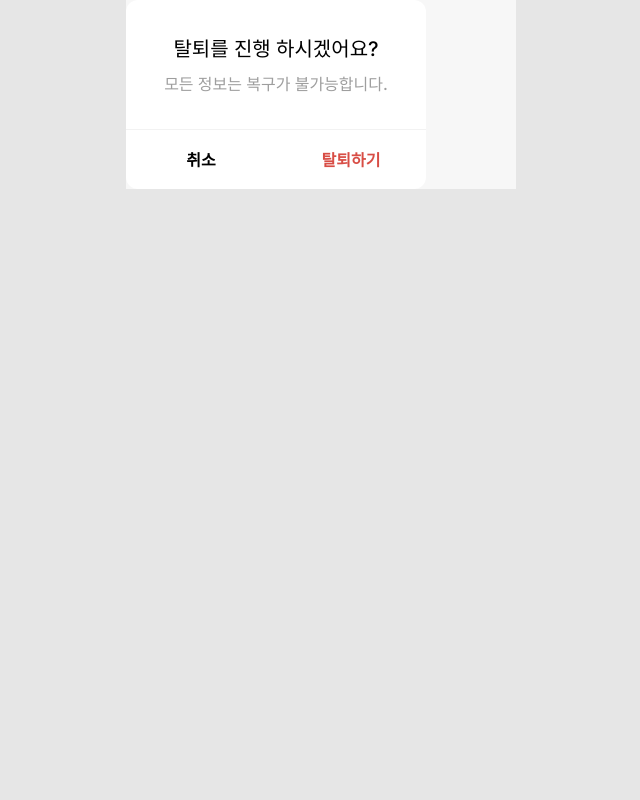
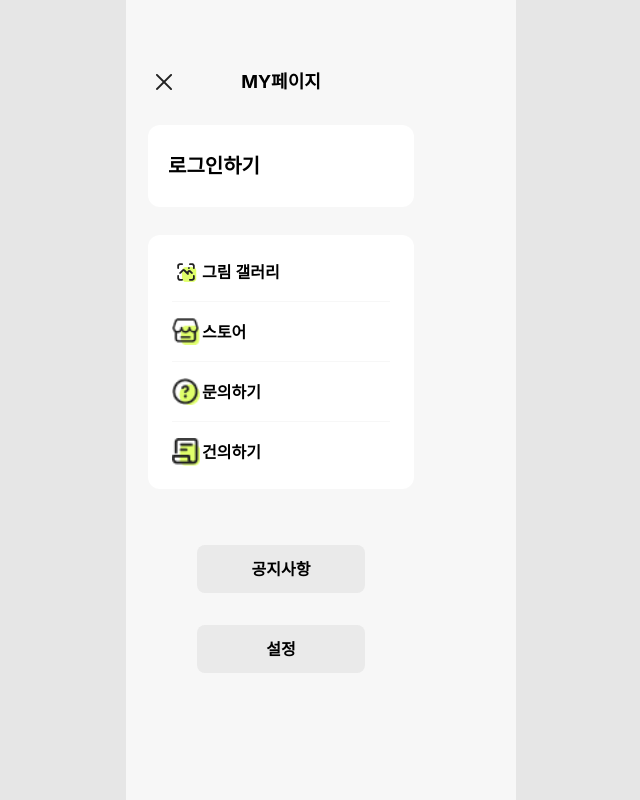
Before and after one commit to relay-toon/front, a Next.js app: page /comptest in a window 1280 px wide. Shown: the whole page, without its empty margins (319-959 px from the left). Built offline with nearby package versions, Linux system fonts and the light colour scheme.

Commit message:
design: mypage-nonlogin-sidebar component

```diff
--- a/src/app/(main)/comptest/page.tsx
+++ b/src/app/(main)/comptest/page.tsx
@@ -1,10 +1,11 @@
+import MyPageNonLoginSideBar from "@/src/components/Mypage-nonLogin-sidebar";
 
-import ModalCancelAccount from '@/src/components/Modal-CancelAccount';
+
 
 export default function CompTest() {
   return (
     <div>
-      <ModalCancelAccount />
+      <MyPageNonLoginSideBar />
     </div>
   );
 }
--- /dev/null
+++ b/src/components/Mypage-nonLogin-sidebar.tsx
@@ -0,0 +1,92 @@
+import Image from 'next/image';
+import Link from 'next/link';
+
+export default function MyPageNonLoginSideBar() {
+  return (
+    <div className="custom-pretendard-font relative flex h-screen w-[310px] flex-col items-center bg-[#F7F7F7]">
+      <div className="mt-[58px] flex h-[48px] items-center justify-center text-lg ">
+        <div className="absolute left-[25px] flex h-[26px] w-[26px] items-center justify-center">
+          <Image src="/img/close.png" alt="close" width={26} height={26} />
+        </div>
+        <div className="flex justify-center text-center font-bold">
+          <span>MY페이지</span>
+        </div>
+      </div>
+
+      <Link href="/login">
+        <div className="mt-[19px] flex h-[82px] w-[266px] items-center justify-between rounded-[12px] bg-white px-[20px]">
+          <span className="text-[20px] font-bold">로그인하기</span>
+        </div>
+      </Link>
+      <div className="mt-[28px] flex h-[254px] w-[266px] flex-col items-center justify-center rounded-[12px] bg-white">
+        <Link href="/gallery">
+          <div className="border-b-[1.5px flex h-[60px] w-[218px] items-center justify-start border-b-[1.5px] border-b-[#F7F7F7]">
+            <div className="flex items-center justify-center">
+              <Image
+                src="/img/pictureGaller.png"
+                alt="picture-gallery"
+                width={28}
+                height={28}
+              />
+            </div>
+            <span className="pl-[2px] text-[16px] font-semibold">
+              그림 갤러리
+            </span>
+          </div>
+        </Link>
+
+        <Link href="/store">
+          <div className="flex h-[60px] w-[218px] items-center justify-start border-b-[1.5px] border-b-[#F7F7F7]">
+            <div className="flex items-center justify-center">
+              <Image
+                src="/img/store.png"
+                alt="picture-gallery"
+                width={28}
+                height={28}
+              />
+            </div>
+            <span className="pl-[2px] text-[16px] font-semibold">스토어</span>
+          </div>
+        </Link>
+        <Link href="/inquiry">
+          <div className="flex h-[60px] w-[218px] items-center justify-start border-b-[1.5px] border-b-[#F7F7F7]">
+            <div className="flex items-center justify-center">
+              <Image
+                src="/img/inquiry.png"
+                alt="picture-gallery"
+                width={28}
+                height={28}
+              />
+            </div>
+            <span className="pl-[2px] text-[16px] font-semibold">문의하기</span>
+          </div>
+        </Link>
+        <Link href="/suggest">
+          <div className="flex h-[60px] w-[218px] items-center justify-start">
+            <div className="flex items-center justify-center">
+              <Image
+                src="/img/suggest.png"
+                alt="picture-gallery"
+                width={28}
+                height={28}
+              />
+            </div>
+            <span className="pl-[2px] text-[16px] font-semibold">건의하기</span>
+          </div>
+        </Link>
+      </div>
+      <div className="mt-[56px] flex h-[141px] flex-col gap-[32px] *:font-semibold">
+        <Link href="/info">
+          <button className="flex h-[48px] w-[168px] items-center justify-center rounded-[8px] bg-[#EAEAEA]">
+            공지사항
+          </button>
+        </Link>
+        <Link href="setting">
+          <button className="flex h-[48px] w-[168px] items-center justify-center rounded-[8px] bg-[#EAEAEA]">
+            설정
+          </button>
+        </Link>
+      </div>
+    </div>
+  );
+}
```
